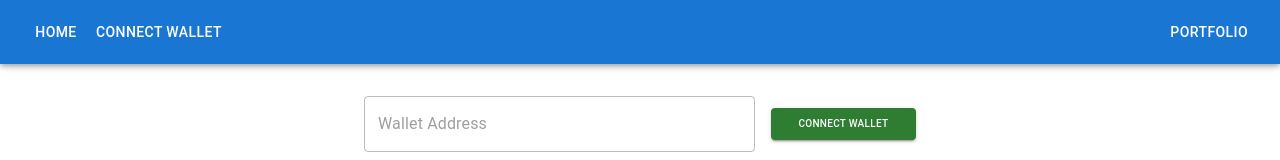
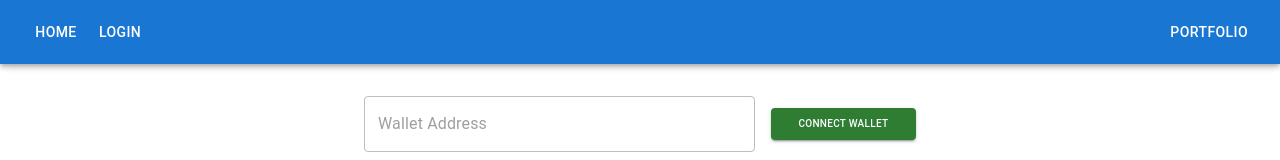
Before and after one commit to pawneetdev/web3-horse-race-bet, a React (Create React App) app in the folder horce-racing-fe/: page /login in a window 1280 px wide. Shown: the top 160 px of the page. Built offline with nearby package versions, Linux system fonts and the light colour scheme; a web font is replaced by a local one.

Commit message:
portfolio logic updated

```diff
--- a/horce-racing-fe/src/components/Layout/Layout.tsx
+++ b/horce-racing-fe/src/components/Layout/Layout.tsx
@@ -4,19 +4,16 @@ import WalletContext from "../../store/WalletContext"
 import { useNavigate } from 'react-router';
 
 const Layout = () => {
-  const { isConnected, connectWallet, disconnectWallet } = useContext(WalletContext);
+  const { walletAddress, disconnectWallet, user } = useContext(WalletContext);
   const navigate = useNavigate();
   const handleHomeNavigate = () => {
     navigate('/')
   }
-  const handleWalletConnection = async() => {
-    if(isConnected) {
-      const result =  await disconnectWallet();
-      if(result) {
-        navigate('/');
-      }
+  const handleLoginLogout = () => {
+    if(user.Id !== 0) {
+      disconnectWallet();
+      navigate('/');
     } else {
-      await connectWallet();
       navigate('/login');
     }
   }
@@ -27,8 +24,8 @@ const Layout = () => {
             <Button color="inherit" onClick={ handleHomeNavigate }>
               Home
             </Button>
-            <Button color="inherit" onClick={handleWalletConnection}>
-              {isConnected ? 'Disconnect Wallet' : 'Connect Wallet'}
+            <Button color="inherit" onClick={ handleLoginLogout }>
+              { user.Id !== 0 ? 'Logout' : 'Login' }
             </Button>
             <Box flexGrow={1} /> {/* Empty box to push the wallet address to the right */}
             <Button color="inherit" onClick={() => navigate('/portfolio')}>
--- a/horce-racing-fe/src/components/PortfolioComponent/ProtfolioComponent.tsx
+++ b/horce-racing-fe/src/components/PortfolioComponent/ProtfolioComponent.tsx
@@ -1,6 +1,6 @@
 import React, { useContext } from "react";
 import WalletContext from "../../store/WalletContext";
-import { Card, CardContent, Typography } from '@mui/material';
+import { Card, CardContent, Typography, Alert } from '@mui/material';
 import AccountBalanceWalletIcon from '@mui/icons-material/AccountBalance';
 import "./ProtfolioComponent.scss";
 
@@ -8,6 +8,11 @@ const PortfolioComponent = () => {
   const { user } = useContext(WalletContext);
   return (
     <div className="flex-80">
+      {user.Id === 0 ?
+        <Alert severity="error" variant="filled">
+          Please login to access portfolio!
+        </Alert>
+        :
         <Card>
           <CardContent>
             <AccountBalanceWalletIcon />
@@ -17,6 +22,7 @@ const PortfolioComponent = () => {
             <Typography variant="subtitle1">Id: {user.Id}</Typography>
           </CardContent>
         </Card>
+      }
     </div>
   )
 }
--- a/horce-racing-fe/src/components/SigninSignup/SigninSignup.tsx
+++ b/horce-racing-fe/src/components/SigninSignup/SigninSignup.tsx
@@ -9,7 +9,7 @@ const SigninSignUpComponent: React.FC = () => {
   const [isSignUp, setIsSignUp] = useState(false);
   const [name, setName] = useState('');
   const [error, setError] = useState('');
-  const { walletAddress, connectWallet, performSignIn, contract } = useContext(WalletContext);
+  const { walletAddress, connectWallet, disconnectWallet, performSignIn, contract } = useContext(WalletContext);
   const navigate = useNavigate();
   const [isLoading, setLoading] = useState(false);
 
@@ -78,8 +78,8 @@ const SigninSignUpComponent: React.FC = () => {
             value={walletAddress}
             disabled
           />
-          <Button className="btn" variant="contained" color="success" onClick={connectWallet} disabled={walletAddress !== ''}>
-            Connect Wallet
+          <Button className="btn" variant="contained" color={ walletAddress !== '' ? 'error' : 'success' } onClick={ walletAddress !== '' ? disconnectWallet : connectWallet }>
+            {walletAddress !== '' ? 'Disconnect wallet' : 'Connect Wallet'}
           </Button>
         </div>
       </Grid>
```
Lines whose indentation alone changed are shown as unchanged.
